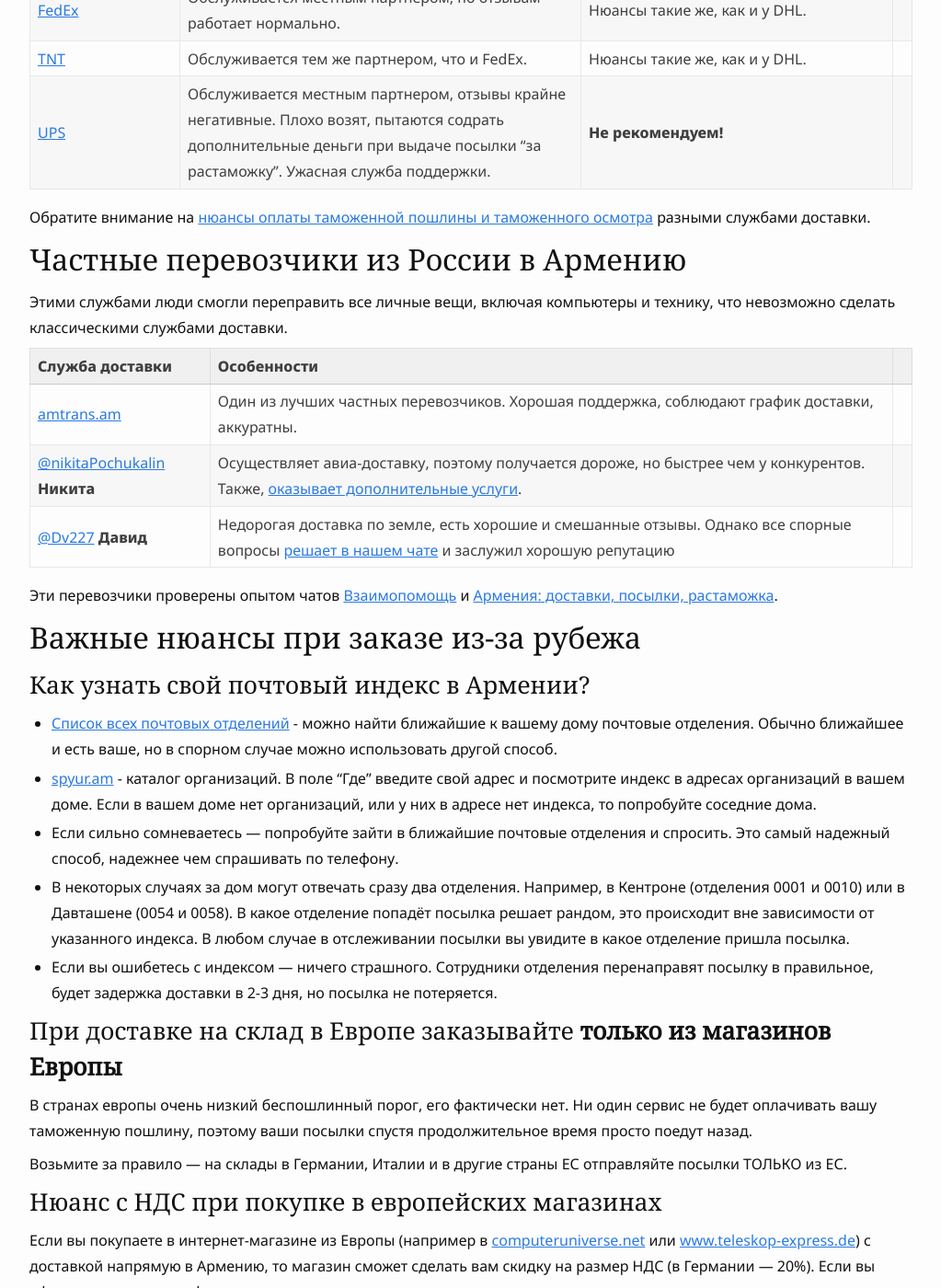
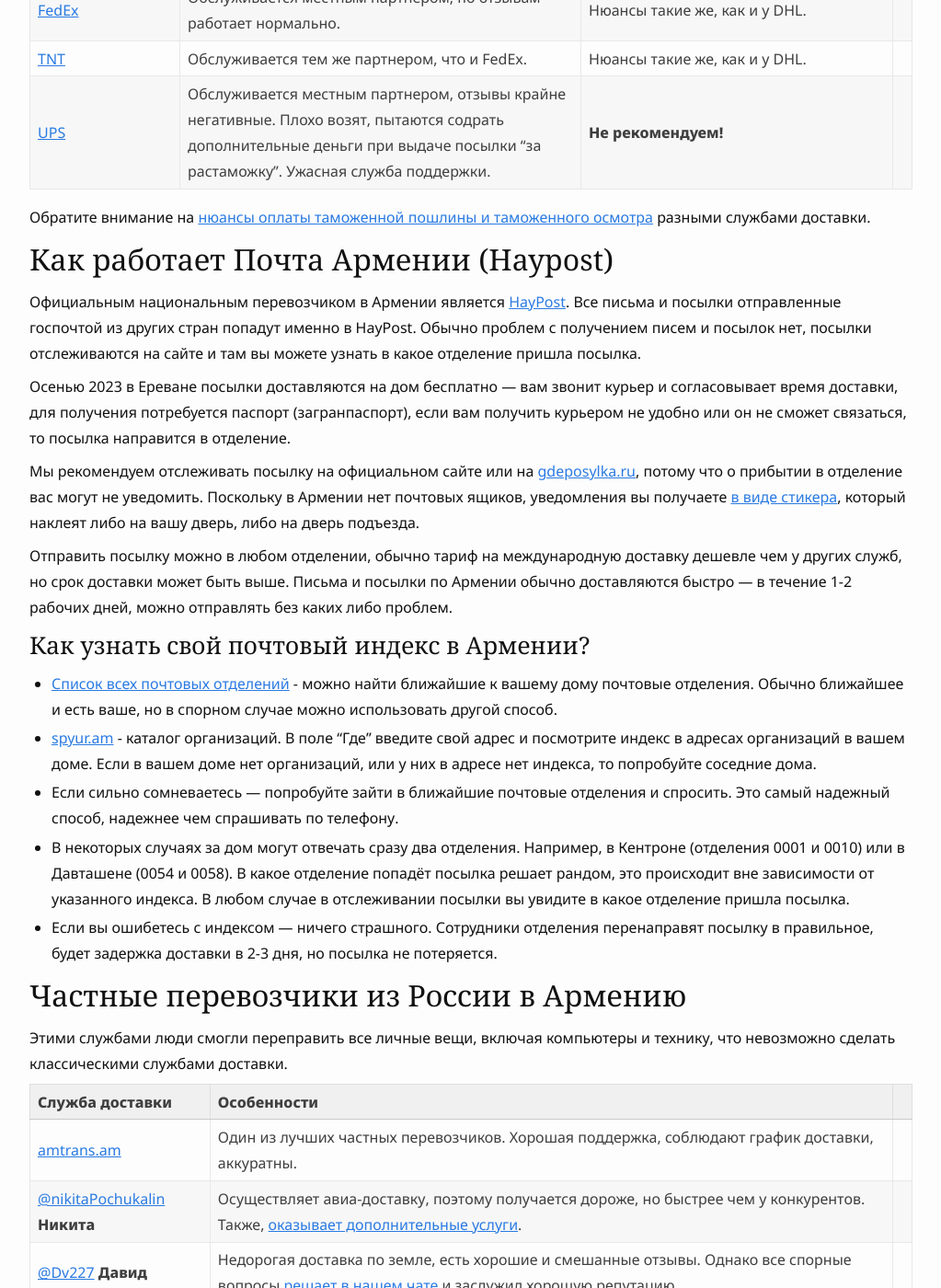
Before and after one commit to haywiki/haywiki.github.io, a Jekyll site: the page built from delivery/index.md, in a window 1280 px wide and 1400 px high, scrolled down 3058 px. Shown: the whole window at 92% size, without its empty margins (128-1151 px from the left). Built offline with Jekyll 4.4.1, drawn with Linux system fonts in a browser that asks for light colours; nearby versions of some CDN libraries; a script that is not in the unit is left out; some of the changed text lies outside the part shown.

Commit message:
информация о почте и дурных ограничениях глоббинга

```diff
--- a/delivery/index.md
+++ b/delivery/index.md
@@ -61,9 +61,9 @@
 
 **Объемный вес** рассчитывается по формуле Длина (см) × Ширина (см) × Высота (см) / 5000 = Объёмный вес (кг).
 
-**Вывозить технику из РФ этими способами запрещено.** Хотя как такового запрета на многие товары нет, но службы часто отказываются принимать
+**Вывозить технику из РФ этими способами может быть запрещено.** Хотя как такового запрета на многие товары нет, но службы часто отказываются принимать
 электронику ссылаясь на требования таможни. При этом нам известны случаи перевозки техники СДЭКом и ПЭКом. Для отправки
-техники мы рекомендуем использовать [Globbing (по земле)](mailforwarding.md) и [частных перевозчиков](#private).
+техники мы рекомендуем использовать [Onex](mailforwarding.md) и [частных перевозчиков](#private).
 
 Актуальные запреты на вывоз можно узнать [на этом сайте](https://www.alta.ru/news/88065/), запреты для ЕАЭС регулирует постановление №312. Многие товары были исключены из запрета еще в мае 2022 года, но
 лучше проверить список, потому что именно на ваш товар запрет еще может действовать.
@@ -83,6 +83,28 @@
 
 Обратите внимание на [нюансы оплаты таможенной пошлины и таможенного осмотра](customs.md) разными службами доставки.
 
+## Как работает Почта Армении (Haypost) {#haypost}
+
+Официальным национальным перевозчиком в Армении является [HayPost](https://haypost.am). Все письма и посылки отправленные госпочтой из других стран попадут именно в HayPost.
+Обычно проблем с получением писем и посылок нет, посылки отслеживаются на сайте и там вы можете узнать в какое отделение пришла посылка.
+
+Осенью 2023 в Ереване посылки доставляются на дом бесплатно — вам звонит курьер и согласовывает время доставки, для получения
+потребуется паспорт (загранпаспорт), если вам получить курьером не удобно или он не сможет связаться, то посылка направится в отделение.
+
+Мы рекомендуем отслеживать посылку на официальном сайте или на [gdeposylka.ru](https://gdeposylka.ru), потому что о прибытии в отделение вас могут не уведомить.
+Поскольку в Армении нет почтовых ящиков, уведомления вы получаете [в виде стикера](/assets/delivery/haypost-notification.jpeg), который наклеят либо на вашу дверь, либо на дверь подъезда.
+
+Отправить посылку можно в любом отделении, обычно тариф на международную доставку дешевле чем у других служб, но срок доставки может быть выше. Письма и посылки по Армении
+обычно доставляются быстро — в течение 1-2 рабочих дней, можно отправлять без каких либо проблем.
+
+### Как узнать свой почтовый индекс в Армении?
+
+- [Список всех почтовых отделений](https://www.haypost.am/en/find-index) - можно найти ближайшие к вашему дому почтовые отделения. Обычно ближайшее и есть ваше, но в спорном случае можно использовать другой способ.
+- [spyur.am](https://www.spyur.am/ru/) - каталог организаций. В поле "Где" введите свой адрес и посмотрите индекс в адресах организаций в вашем доме. Если в вашем доме нет организаций, или у них в адресе нет индекса, то попробуйте соседние дома.
+- Если сильно сомневаетесь — попробуйте зайти в ближайшие почтовые отделения и спросить. Это самый надежный способ, надежнее чем спрашивать по телефону.
+- В некоторых случаях за дом могут отвечать сразу два отделения. Например, в Кентроне (отделения 0001 и 0010) или в Давташене (0054 и 0058). В какое отделение попадёт посылка решает рандом, это происходит вне зависимости от указанного индекса. В любом случае в отслеживании посылки вы увидите в какое отделение пришла посылка.
+- Если вы ошибетесь с индексом — ничего страшного. Сотрудники отделения перенаправят посылку в правильное, будет задержка доставки в 2-3 дня, но посылка не потеряется.
+
 ## Частные перевозчики из России в Армению {#private}
 
 Этими службами люди смогли переправить все личные вещи, включая компьютеры и технику, что невозможно сделать
```
Also changed, not shown: other parts of delivery/index.md (+0 -8 lines), delivery/customs.md (+6 -0 lines), delivery/mailforwarding.md (+11 -0 lines), assets/delivery/haypost-notification.jpeg (added).
